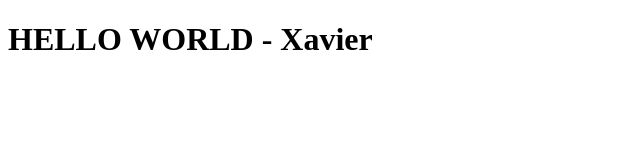
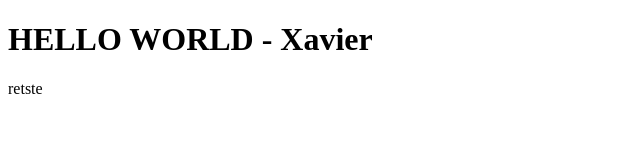
Before and after one commit to XavierTenHove/gitles1, a plain HTML site: page index.html in a window 1280 px wide. Shown: the full height of the page, 0-640 px from the left. Drawn offline with Linux system fonts and the light colour scheme.

Commit message:
commit 1

```diff
--- a/index.html
+++ b/index.html
@@ -7,5 +7,6 @@
 </head>
 <body>
 	<h1>HELLO WORLD - Xavier</h1>
+	retste
 </body>
 </html>
```
Also changed, not shown: ls.txt (added), ls].txt (deleted).
